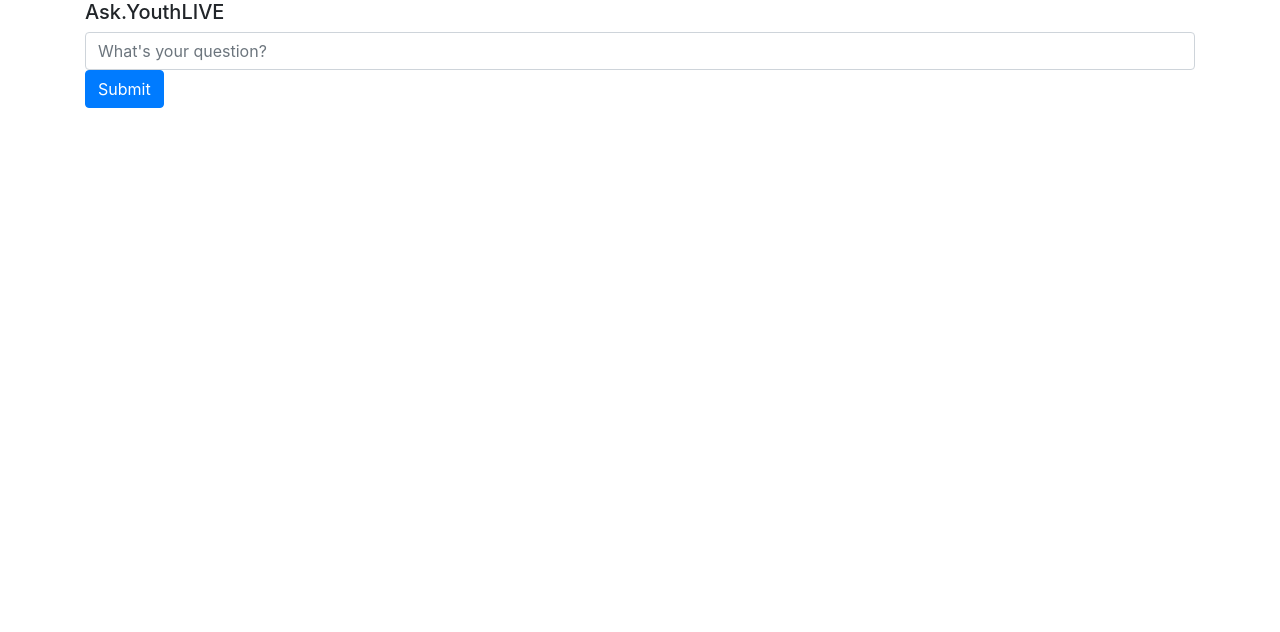
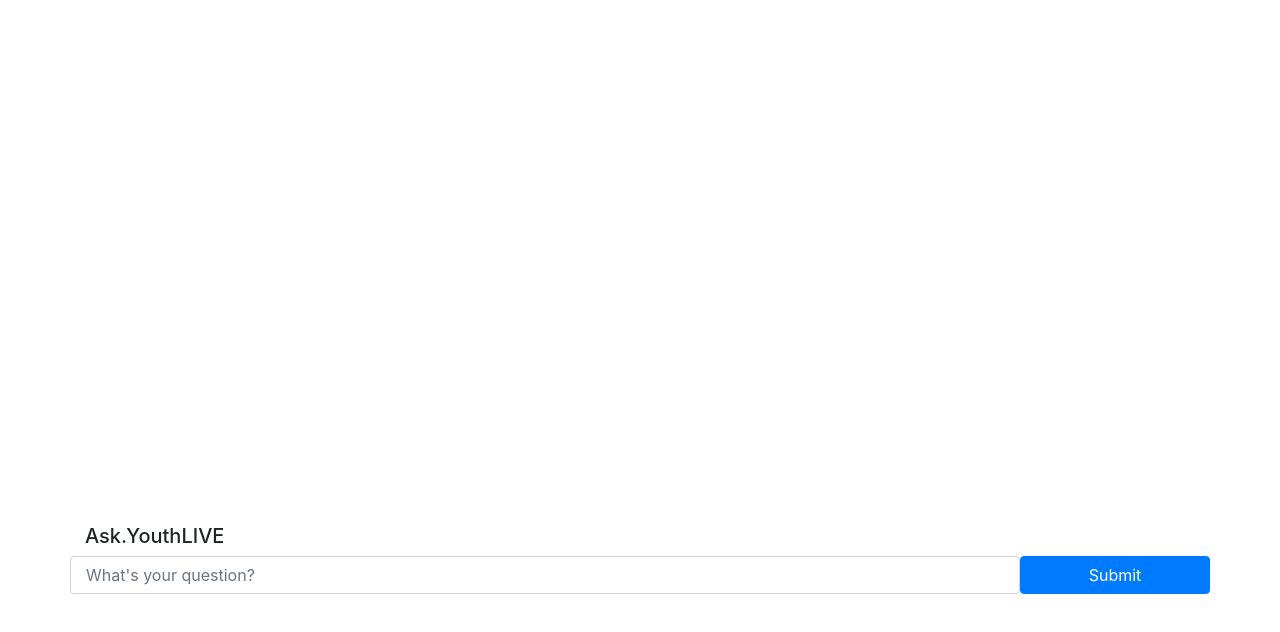
Before and after one commit to gcfyouthlive/ask, a plain HTML site: page index.html in a window 1280 px wide. Drawn offline with nearby package versions, Linux system fonts and the light colour scheme.

Commit message:
vertical center

```diff
--- a/index.html
+++ b/index.html
@@ -7,13 +7,13 @@
     <link rel="stylesheet" href="css/bootstrap-grid.css">
     <link rel="stylesheet" href="css/bootstrap-reboot.css">
 </head>
-<body>
-    <div class="container align-self-center">
+<body class="container align-items-center">
+    <div class=" align-content-center vh-100" style="padding-top: 30%">
     <h5>Ask.YouthLIVE</h5>
         <form>
-            <div class="form-group">
-                <input type="text" class="form-control" id="inputQuestion" placeholder="What's your question?">
-                <btn type="button" class="btn-primary btn">Submit</btn>
+            <div class="form-group row">
+                <input type="text" class="form-control col-10" id="inputQuestion" placeholder="What's your question?">
+                <btn type="button" class="btn-primary btn col-2">Submit</btn>
             </div>
         </form>
     </div>
```
